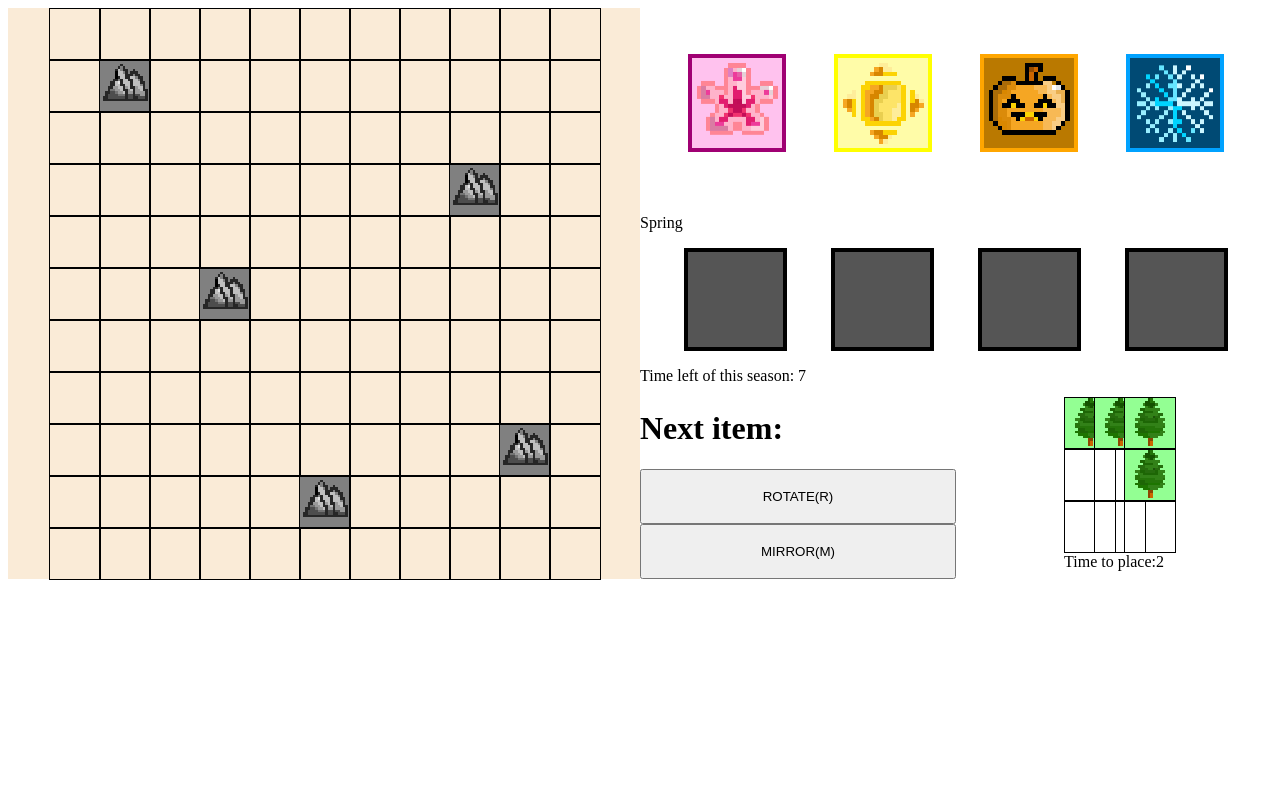
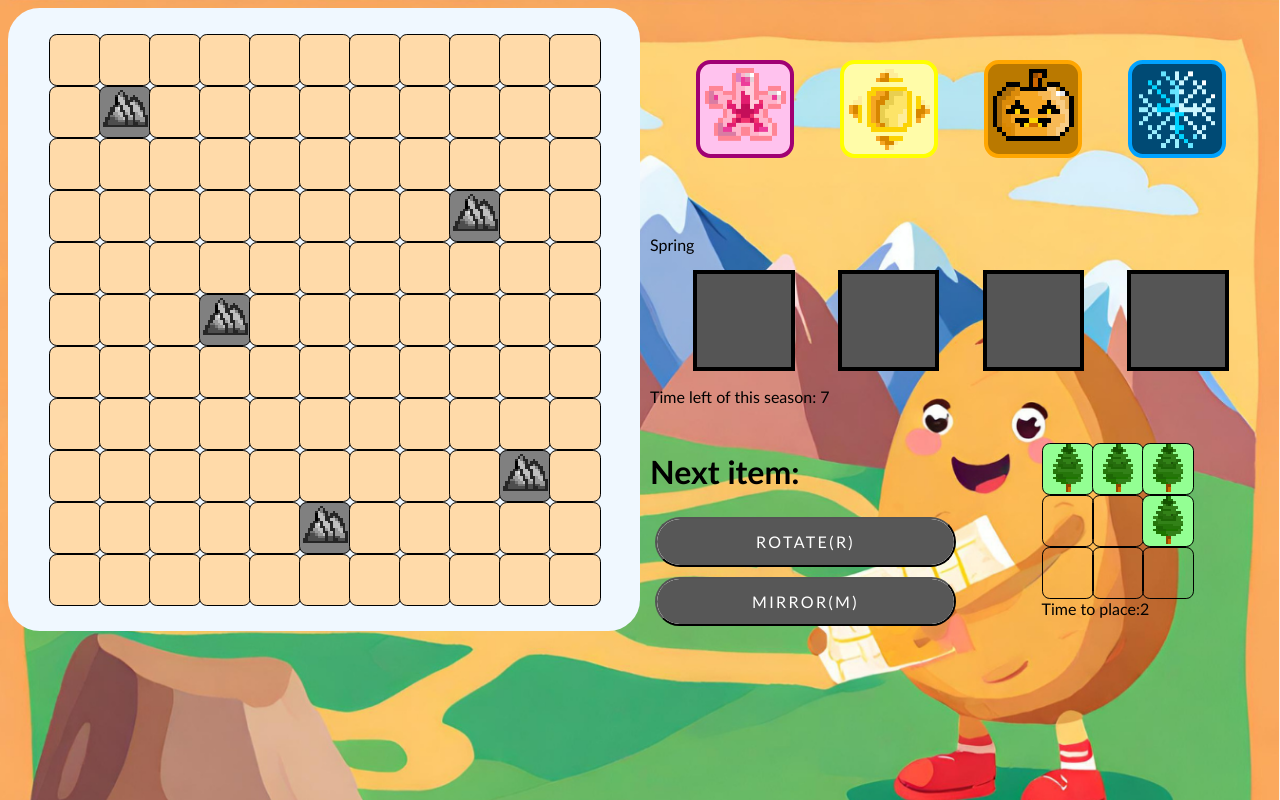
Before and after one commit to KristofBederna/TheMapper, a plain HTML site: page index.html in a window 1280 px wide. Drawn offline with Linux system fonts and the light colour scheme.

Commit message:
QOL update

```diff
--- a/script.js
+++ b/script.js
@@ -248,10 +248,13 @@ const elements = [
 
 //Elemek randomizálása
 let mixedElements = [];
-for (const element of elements) {
-  mixedElements.push(element);
+function randomizeElements() {
+  mixedElements = [];
+  for (const element of elements) {
+    mixedElements.push(element);
+  }
+  mixedElements.sort(() => Math.random() - 0.5);
 }
-mixedElements.sort(() => Math.random() - 0.5);
 
 //A következő elem feltöltése 0-val
 let nextItemContainer = document.querySelector("#nextItemContainer");
@@ -432,6 +435,7 @@ document.addEventListener("keypress", function (event) {
 });
 
 //Játékkezdet
+randomizeElements();
 convertToMatrix();
 update();
 
@@ -443,7 +447,7 @@ function canDraw(i, j) {
     for (let k = i; k < i + 3; k++) {
       for (let l = j; l < j + 3; l++) {
         try {
-          grid[k][l].style.border = "thick double crimson";
+          grid[k][l].style.border = "dashed crimson";
         } catch (error) {}
       }
     }
@@ -454,11 +458,11 @@ function canDraw(i, j) {
   //Ellenőrzi, hogy a 3x3-mas terület, ahová le akarjuk rakni, már tartalmaz-e olyan cellát, amiben van elem
   for (let k = i; k < i + 3; k++) {
     for (let l = j; l < j + 3; l++) {
-      grid[k][l].style.border = "thick double lightgreen";
+      grid[k][l].style.border = "dashed lightgreen";
       if (backgroundGrid[k][l].className != "grid-item") {
         //Ellenőrzi, hogy a 3x3-mas területen ütközne-e a cella egy olyan cellával, amit le akarunk rakni
         if (nextItemArray[k - i][l - j].className != "preview-item") {
-          grid[k][l].style.border = "thick double crimson";
+          grid[k][l].style.border = "dashed crimson";
           canPlace = false;
           return canPlace;
         }
@@ -476,7 +480,7 @@ function previewDraw(i, j) {
       for (let l = j; l < j + 3; l++) {
         if (nextItemArray[k - i][l - j].className != "preview-item") {
           grid[k][l].className = nextItemArray[k - i][l - j].className;
-          grid[k][l].style.border = "thick double lightgreen";
+          grid[k][l].style.border = "dashed lightgreen";
         }
       }
     }
@@ -540,10 +544,23 @@ seasonTimeLeft.innerHTML = "Time left of this season: 7";
 
 //Frissíti a szezonokat
 function updateSeasons() {
+    //A szezonból hátralévő napokat tárolja
+    let daysLeft = timeLeft % 7;
+  //Ha a hátralévő idő 1 nap és 2 napos kártyát húzunk, akkor a szezonnak vége
+  if (timeLeft % 7 == 1) {
+    if (mixedElements[0].time > 1) {
+      seasons.splice(0, 1);
+      currentSeason = seasons[0];
+      randomizeElements();
+      daysLeft += 6;
+      timeLeft--;
+    }
+  }
   //Ha a hátralévő idő 7-el osztható, akkor a következő szezonra ugrik a currentSeason
-  if (timeLeft % 7 == 0) {
+  else if (timeLeft % 7 == 0) {
     seasons.splice(0, 1);
     currentSeason = seasons[0];
+    randomizeElements();
   }
   //Ha 0-val egyenlő vagy kisebb a hátralévő idő akkor a játék véget ér
   if (timeLeft <= 0) {
@@ -552,8 +569,6 @@ function updateSeasons() {
   //Frissíti a jelenlegi szezont
   curentSeasonText.innerHTML = seasons[0].id;
 
-  //A szezonból hátralévő napokat tárolja
-  let daysLeft = timeLeft % 7;
   //Ha ez egyenlő 0-val, azaz szezont váltunk, akkor reseteli 7-re
   if (timeLeft % 7 == 0) {
     daysLeft += 7;
@@ -562,6 +577,7 @@ function updateSeasons() {
 }
 
 //TODO: Challange implementation
+//TODO: Season change if card's time is over the time left
 //TODO: MediaQuery for the tiles
 
 //Utils
--- a/style.css
+++ b/style.css
@@ -1,23 +1,81 @@
 :root {
   --grid-size-350px: 30px;
   --grid-size-450px-880px: 38px;
-  --grid-size-40px: 40px;
+  --grid-size-1024px: 44px;
   --grid-size-650px-1130px: 45px;
   --grid-size-1250px: 50px;
   --grid-size-1500px: 65px;
 }
 
+* {
+  font-family:'Trebuchet MS', 'Lucida Sans Unicode', 'Lucida Grande', 'Lucida Sans', Arial, sans-serif;
+}
+
+html {
+  background-image:url(img/background.png);
+  background-repeat: no-repeat;
+  background-size: cover;
+}
+
+button {
+  display: inline-block;
+  padding: 0.75rem 1.25rem;
+  border-radius: 10rem;
+  color: #fff;
+  text-transform: uppercase;
+  font-size: 1rem;
+  letter-spacing: 0.15rem;
+  transition: all 0.3s;
+  position: relative;
+  overflow: hidden;
+  z-index: 1;
+  margin: 5px;
+}
+button:after {
+  content: "";
+  position: absolute;
+  bottom: 0;
+  left: 0;
+  width: 100%;
+  height: 100%;
+  background-color: rgb(87, 87, 87);
+  border-radius: 10rem;
+  z-index: -2;
+}
+button:before {
+  content: "";
+  position: absolute;
+  bottom: 0;
+  left: 0;
+  width: 0%;
+  height: 100%;
+  background-color: #008fb3;
+  transition: all 0.3s;
+  border-radius: 10rem;
+  z-index: -1;
+}
+button:hover {
+  color: #fff;
+}
+button:hover:before {
+  width: 100%;
+}
+
 @media screen and (min-width: 350px) {
   #container {
-    max-height: 1024px;
+    height: 100%;
+    width: 100%;
     display: grid;
     grid-template-columns: repeat(2, 33.3%);
     grid-template-rows: repeat(2, 33.3%);
+    gap: 10px;
   }
 
   #map {
     grid-area: 1 / 1 / 3 / 4;
-    background-color: antiquewhite;
+    background-color: aliceblue;
+    border-radius: 5%;
+    padding: 1rem;
   }
 
   .grid-container {
@@ -39,6 +97,8 @@
     aspect-ratio: 1;
     border: 1px solid #000;
     width: var(--grid-size-350px);
+    border-radius: 15%;
+    background-color: rgb(255, 218, 169);
   }
 
   #Spring {
@@ -50,6 +110,7 @@
     background-size:cover;
     background-repeat: no-repeat;
     background-position-y: 0.3rem;
+    border-radius: 15%;
   }
 
   #Summer {
@@ -60,6 +121,7 @@
     background-image: url(./img/sun.svg);
     background-size:cover;
     background-repeat: no-repeat;
+    border-radius: 15%;
   }
 
   #Fall {
@@ -70,6 +132,7 @@
     background-image: url(./img/pumpkin.svg);
     background-size:cover;
     background-repeat: no-repeat;
+    border-radius: 15%;
   }
 
   #Winter {
@@ -82,6 +145,7 @@
     background-repeat: no-repeat;
     background-position-y: -0.1rem;
     background-position-x: 0.1rem;
+    border-radius: 15%;
   }
 
   #seasons {
@@ -139,6 +203,7 @@
     border: 1px solid #000;
     color: black;
     width: var(--grid-size-350px);
+    border-radius: 15%;
   }
 
   #placement #nextItemContainer .row {
@@ -155,6 +220,7 @@
     border: 1px solid #000;
     color: black;
     width: var(--grid-size-350px);
+    border-radius: 15%;
   }
 
   .forestTile {
@@ -166,6 +232,7 @@
     border: 1px solid #000;
     color: black;
     width: var(--grid-size-350px);
+    border-radius: 15%;
   }
 
   .townTile {
@@ -177,6 +244,7 @@
     border: 1px solid #000;
     color: black;
     width: var(--grid-size-350px);
+    border-radius: 15%;
   }
 
   .farmTile {
@@ -188,6 +256,7 @@
     border: 1px solid #000;
     color: black;
     width: var(--grid-size-350px);
+    border-radius: 15%;
   }
 
   .waterTile {
@@ -199,6 +268,7 @@
     border: 1px solid #000;
     color: black;
     width: var(--grid-size-350px);
+    border-radius: 15%;
   }
 }
 
@@ -258,6 +328,10 @@
   .waterTile {
     width: var(--grid-size-450px-880px);
   }
+  #placement #nextItemContainer .row {
+    display: grid;
+    grid-template-columns: repeat(3, var(--grid-size-450px-880px));
+  }
 }
 
 @media screen and (min-width: 650px) {
@@ -316,11 +390,15 @@
   .waterTile {
     width: var(--grid-size-650px-1130px);
   }
+  #placement #nextItemContainer .row {
+    display: grid;
+    grid-template-columns: repeat(3, var(--grid-size-650px-1130px));
+  }
 }
 
-@media screen and (min-width: 880px) {
+@media screen and (min-width: 1024px) {
   #container {
-    grid-template-columns: repeat(2, 50%);
+    grid-template-columns: repeat(1, 50%);
     grid-template-rows: repeat(3, 33.3%);
   }
 
@@ -329,15 +407,15 @@
   }
 
   .grid-container {
-    grid-template-rows: repeat(11, var(--grid-size-450px-880px));
+    grid-template-rows: repeat(11, var(--grid-size-1024px));
   }
 
   .row {
-    grid-template-columns: repeat(11, var(--grid-size-450px-880px));
+    grid-template-columns: repeat(11, var(--grid-size-1024px));
   }
 
   .grid-item {
-    width: var(--grid-size-450px-880px);
+    width: var(--grid-size-1024px);
   }
 
   #seasons {
@@ -353,47 +431,51 @@
   }
 
   #Spring {
-    width: 70px;
-    height: 70px;
+    width: 100px;
+    height: 100px;
   }
 
   #Summer {
-    width: 70px;
-    height: 70px;
+    width: 100px;
+    height: 100px;
   }
 
   #Fall {
-    width: 70px;
-    height: 70px;
+    width: 100px;
+    height: 100px;
   }
 
   #Winter {
-    width: 70px;
-    height: 70px;
+    width: 100px;
+    height: 100px;
   }
 
   #placement #nextItemContainer .preview-item {
-    width: var(--grid-size-450px-880px);
+    width: var(--grid-size-1024px);
   }
 
   .mountainTile {
-    width: var(--grid-size-450px-880px);
+    width: var(--grid-size-1024px);
   }
 
   .forestTile {
-    width: var(--grid-size-450px-880px);
+    width: var(--grid-size-1024px);
   }
 
   .townTile {
-    width: var(--grid-size-450px-880px);
+    width: var(--grid-size-1024px);
   }
 
   .farmTile {
-    width: var(--grid-size-450px-880px);
+    width: var(--grid-size-1024px);
   }
 
   .waterTile {
-    width: var(--grid-size-450px-880px);
+    width: var(--grid-size-1024px);
+  }
+  #placement #nextItemContainer .row {
+    display: grid;
+    grid-template-columns: repeat(3, var(--grid-size-1024px));
   }
 }
 
@@ -453,6 +535,10 @@
   .waterTile {
     width: var(--grid-size-650px-1130px);
   }
+  #placement #nextItemContainer .row {
+    display: grid;
+    grid-template-columns: repeat(3, var(--grid-size-650px-1130px));
+  }
 }
 
 @media screen and (min-width: 1250px) {
@@ -490,6 +576,10 @@
 
   .waterTile {
     width: var(--grid-size-1250px);
+  }
+  #placement #nextItemContainer .row {
+    display: grid;
+    grid-template-columns: repeat(3, var(--grid-size-1250px));
   }
 }
 
@@ -529,4 +619,8 @@
   .waterTile {
     width: var(--grid-size-1500px);
   }
+  #placement #nextItemContainer .row {
+    display: grid;
+    grid-template-columns: repeat(3, var(--grid-size-1500px));
+  }
 }
```
Also changed, not shown: img/background.png (added).
